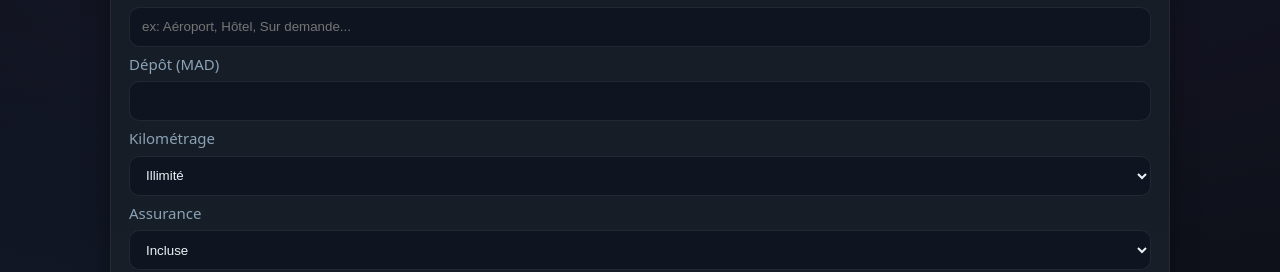
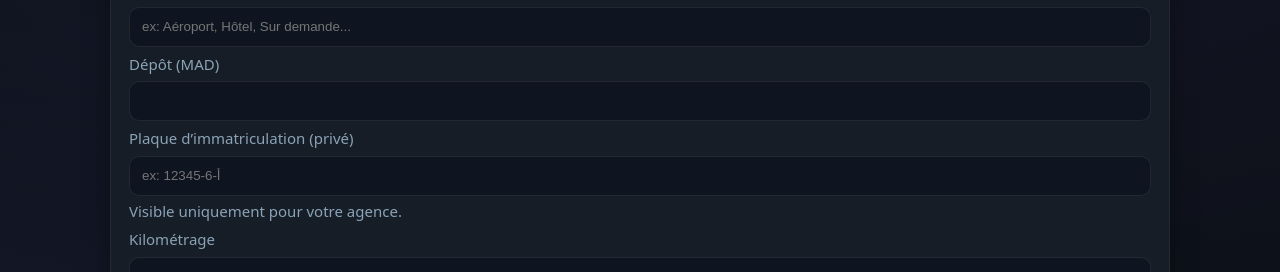
Before and after one commit to bahaeee1/Vilis, a React (Vite) app in the folder carsrent-client-upload-1756553160/: page /agency/add-car in a window 1280 px wide. Shown: the part 940-1212 px from the top of the page. Built offline with nearby package versions, Linux system fonts and the light colour scheme; no server answers.

Commit message:
Update AddCar.jsx

```diff
--- a/carsrent-client-upload-1756553160/src/pages/AddCar.jsx
+++ b/carsrent-client-upload-1756553160/src/pages/AddCar.jsx
@@ -22,6 +22,7 @@ export default function AddCar() {
   const [category, setCategory] = useState('suv');
   const [delivery, setDelivery] = useState('');   // e.g., "Aéroport, Hôtel, Sur demande"
 const [deposit, setDeposit]   = useState('');   // numeric string; we'll coerce later
+  const [license_plate, setLicensePlate] = useState('');
   const [mileage_limit, setMileageLimit] = useState('illimité');
   const [insurance, setInsurance] = useState('incluse');
   const [min_age, setMinAge] = useState(21);
@@ -136,6 +137,7 @@ const [deposit, setDeposit]   = useState('');   // numeric string; we'll coerce
 
       const payload = {
         title: title.trim(),
+        license_plate,
         daily_price: Number(daily_price),
         image_url: image_url.trim(),
         year: Number(year),
@@ -327,6 +329,17 @@ setChauffeur('no');
   />
 </div>
 
+          <div className="form-row">
+  <label>Plaque d’immatriculation (privé)</label>
+  <input
+    className="input"
+    placeholder="ex: 12345-أ-6"
+    value={license_plate}
+    onChange={(e) => setLicensePlate(e.target.value)}
+  />
+  <div className="muted mt-xxs">Visible uniquement pour votre agence.</div>
+</div>
+
 
 
           {/* Kilométrage */}
```
